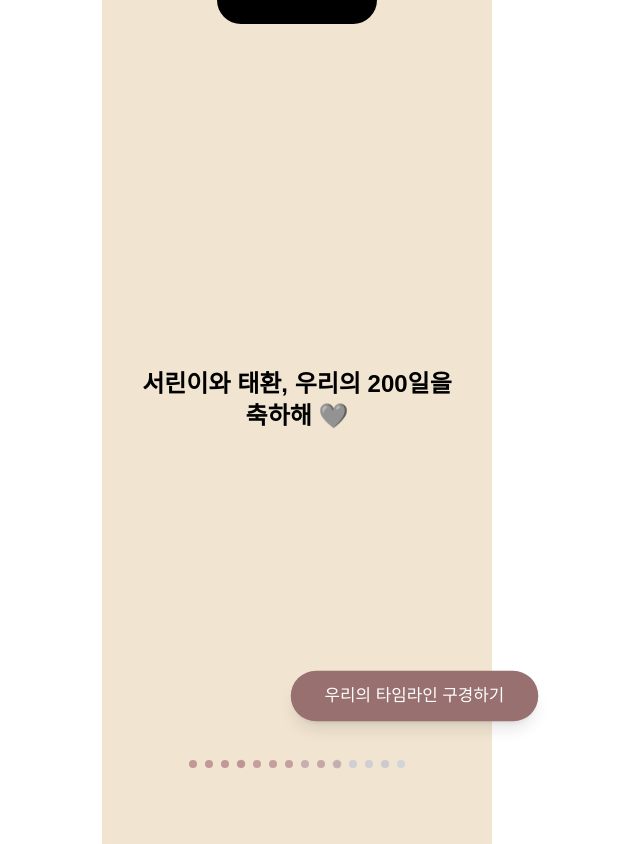
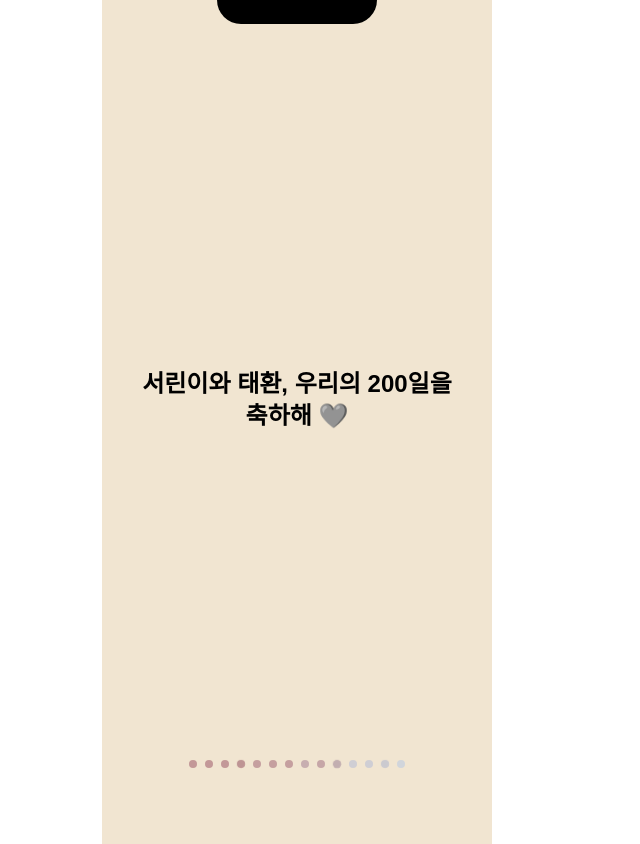
Before and after one commit to lxxnee/200days, a React (Vite) app: page /chest in a window 1280 px wide. Shown: the whole page, without its empty margins (343-983 px from the left). Built offline with nearby package versions, Linux system fonts and the light colour scheme; a web font is replaced by a local one.

Commit message:
Update changes

```diff
--- a/src/App.tsx
+++ b/src/App.tsx
@@ -2,7 +2,7 @@ import { BrowserRouter as Router, Routes, Route } from 'react-router-dom';
 import AuthPage from './pages/AuthPage';
 import HextechChest from './components/HextechChest';
 import Heart from './components/Heart';
-import Letter from './components/letter.tsx';
+import Letter from './components/Letter.tsx';
 import Timeline from './components/Timeline';
 
 function App() {
--- a/src/components/HextechChest.tsx
+++ b/src/components/HextechChest.tsx
@@ -340,9 +340,10 @@ export default function ScrollSnapGallery() {
         <div className="text-2xl font-bold text-center px-4">{displayText}</div>
         {renderImages()}
         {index === items.length - 1 && (
+          <div className="w-full flex justify-center mt-20 mb-10">
             <motion.button
               onClick={() => navigate('/timeline')}
-            className="fixed bottom-20 left-1/2 transform -translate-x-1/2 bg-[#987070] text-white px-8 py-3 rounded-full shadow-lg hover:bg-[#C39898] transition-colors duration-300"
+              className="bg-[#987070] text-white px-8 py-3 rounded-full shadow-lg hover:bg-[#C39898] transition-colors duration-300"
               initial={{ scale: 1 }}
               animate={{
                 scale: [1, 1.1, 1],
@@ -355,6 +356,7 @@ export default function ScrollSnapGallery() {
             >
               우리의 타임라인 구경하기
             </motion.button>
+          </div>
         )}
       </motion.section>
     );
--- a/src/router.tsx
+++ b/src/router.tsx
@@ -2,7 +2,7 @@ import { createBrowserRouter } from "react-router-dom";
 import AuthPage from "./pages/AuthPage";
 import HextechChest from "./components/HextechChest";
 import Heart from "./components/Heart";
-import Letter from "./components/letter";
+import Letter from "./components/Letter";
 
 export const router = createBrowserRouter([
   {
```
Lines whose indentation alone changed are shown as unchanged.
